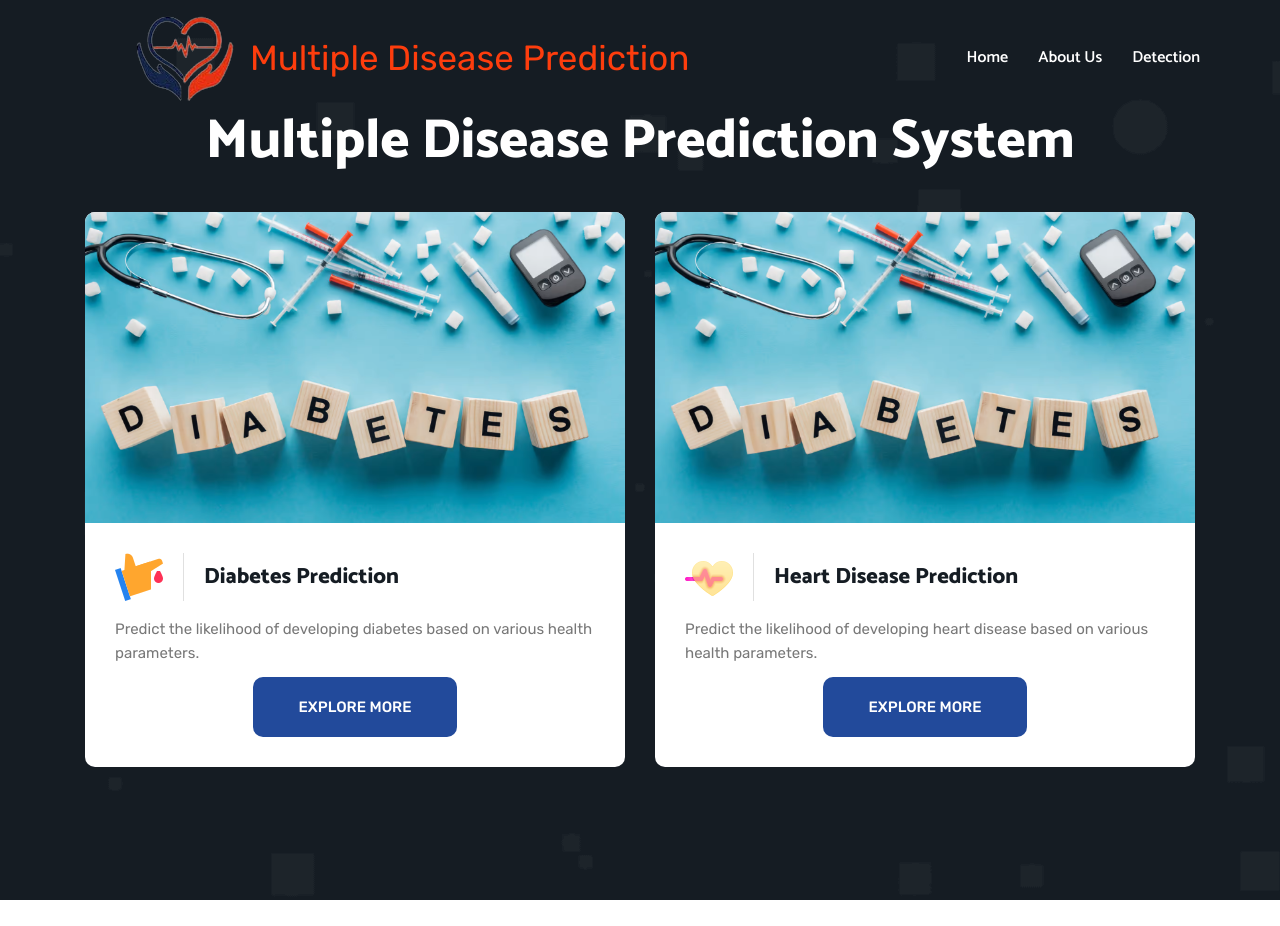
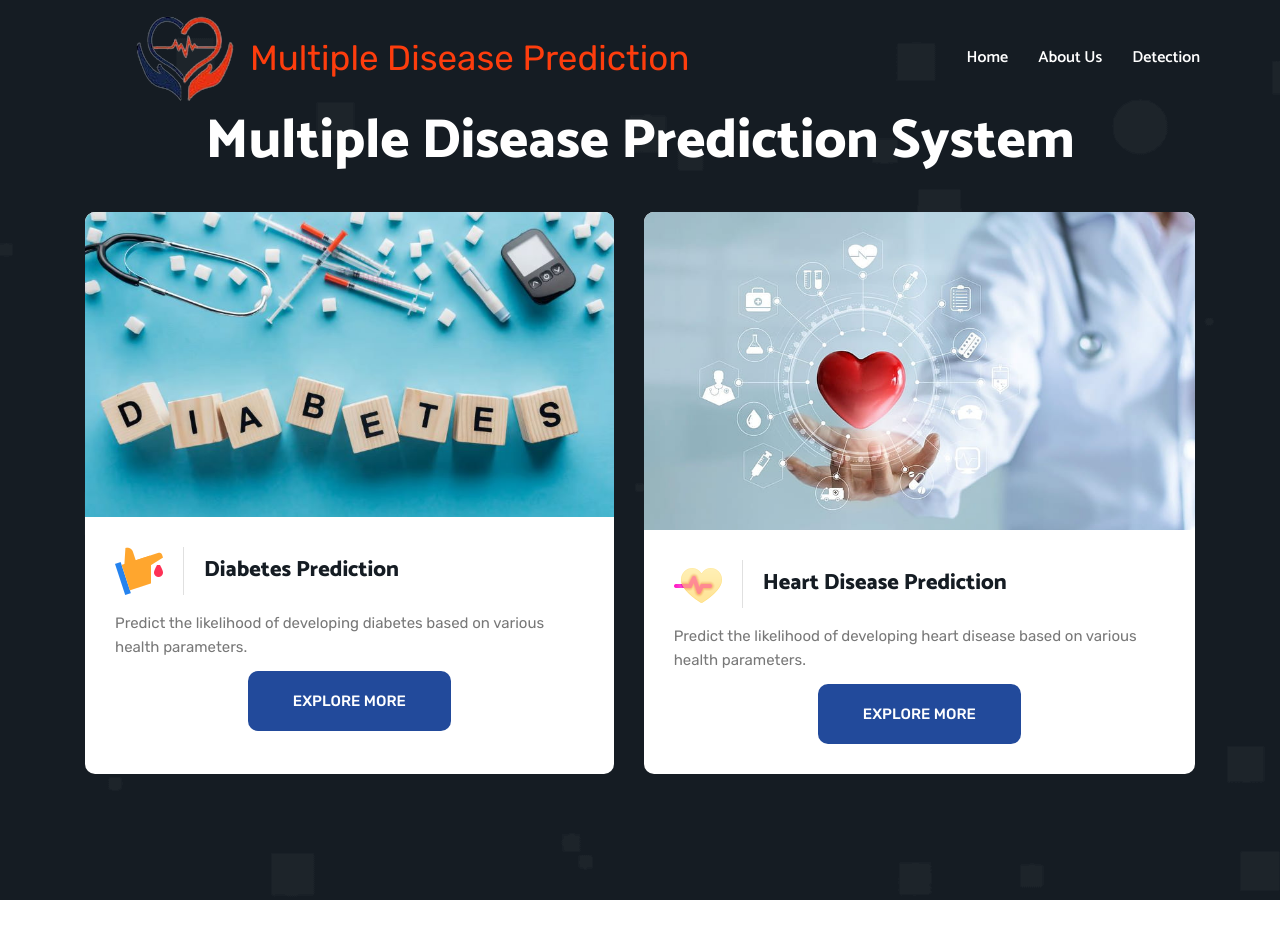
Before and after one commit to safin-sherasiya/Multiple-Disease-Prediction, a Flask app: page /detection in a window 1280 px wide. Run offline with Flask 3, Linux system fonts and the light colour scheme; parts of the project's set-up code (start-up, migrations or seed data) failed here and were passed over.

Commit message:
Update detection.html

```diff
--- a/templates/detection.html
+++ b/templates/detection.html
@@ -100,7 +100,7 @@
               <div class="class-card">
 
                 <figure class="card-banner img-holder" style="--width: 416; --height: 240;">
-                  <img src="./static/images/d4.webp" width="416" height="240" loading="lazy" alt="Weight Lifting"
+                  <img src="./static/images/d4.jpg" width="416" height="240" loading="lazy" alt="Weight Lifting"
                     class="img-cover">
                 </figure>
 
@@ -134,7 +134,7 @@
               <div class="class-card">
 
                 <figure class="card-banner img-holder" style="--width: 416; --height: 240;">
-                  <img src="./static/images/d4.webp" width="416" height="240" loading="lazy" alt="Cardio & Strenght"
+                  <img src="./static/images/heart.jpg" width="416" height="240" loading="lazy" alt="Cardio & Strenght"
                     class="img-cover">
                 </figure>
 
```
